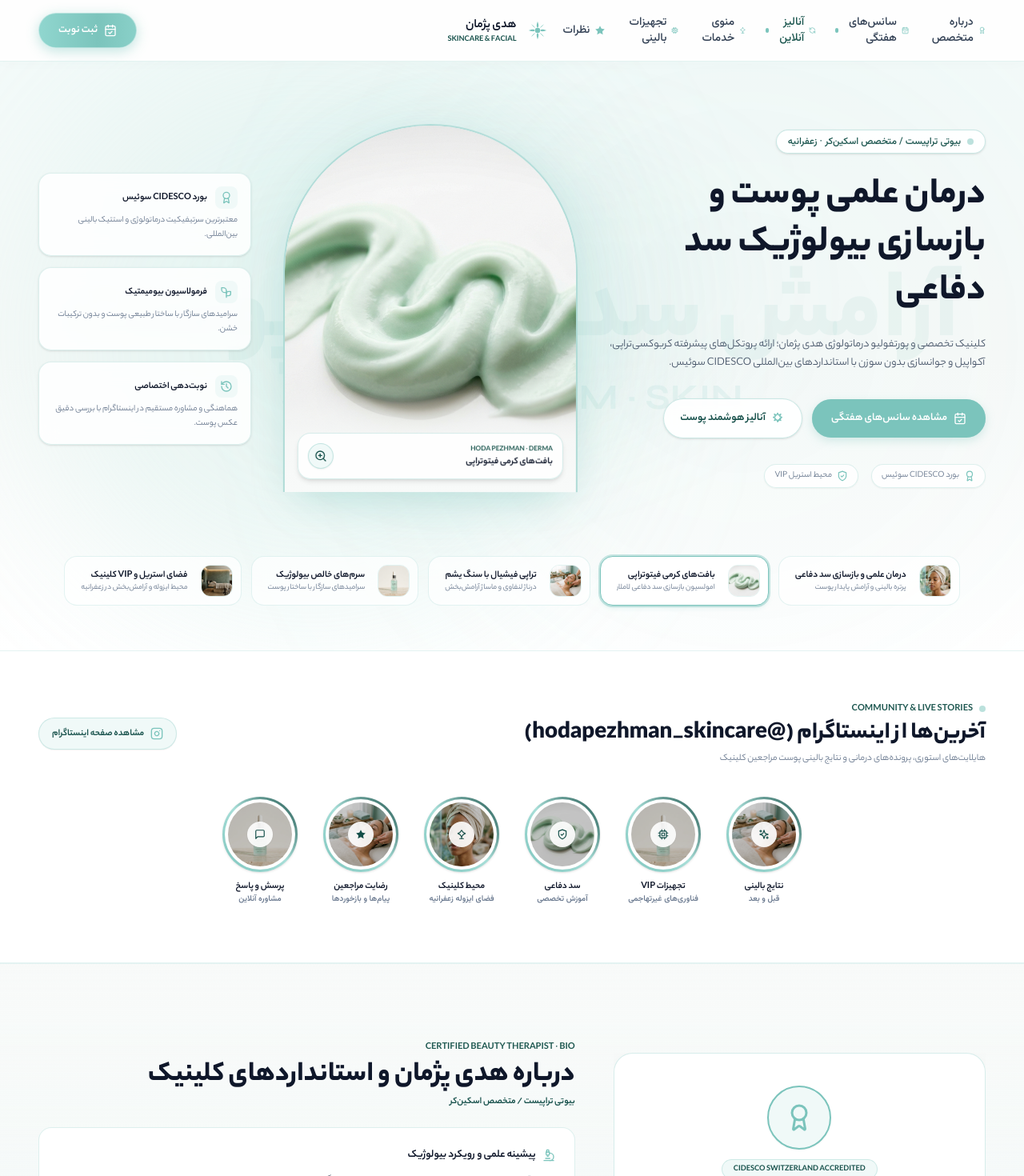
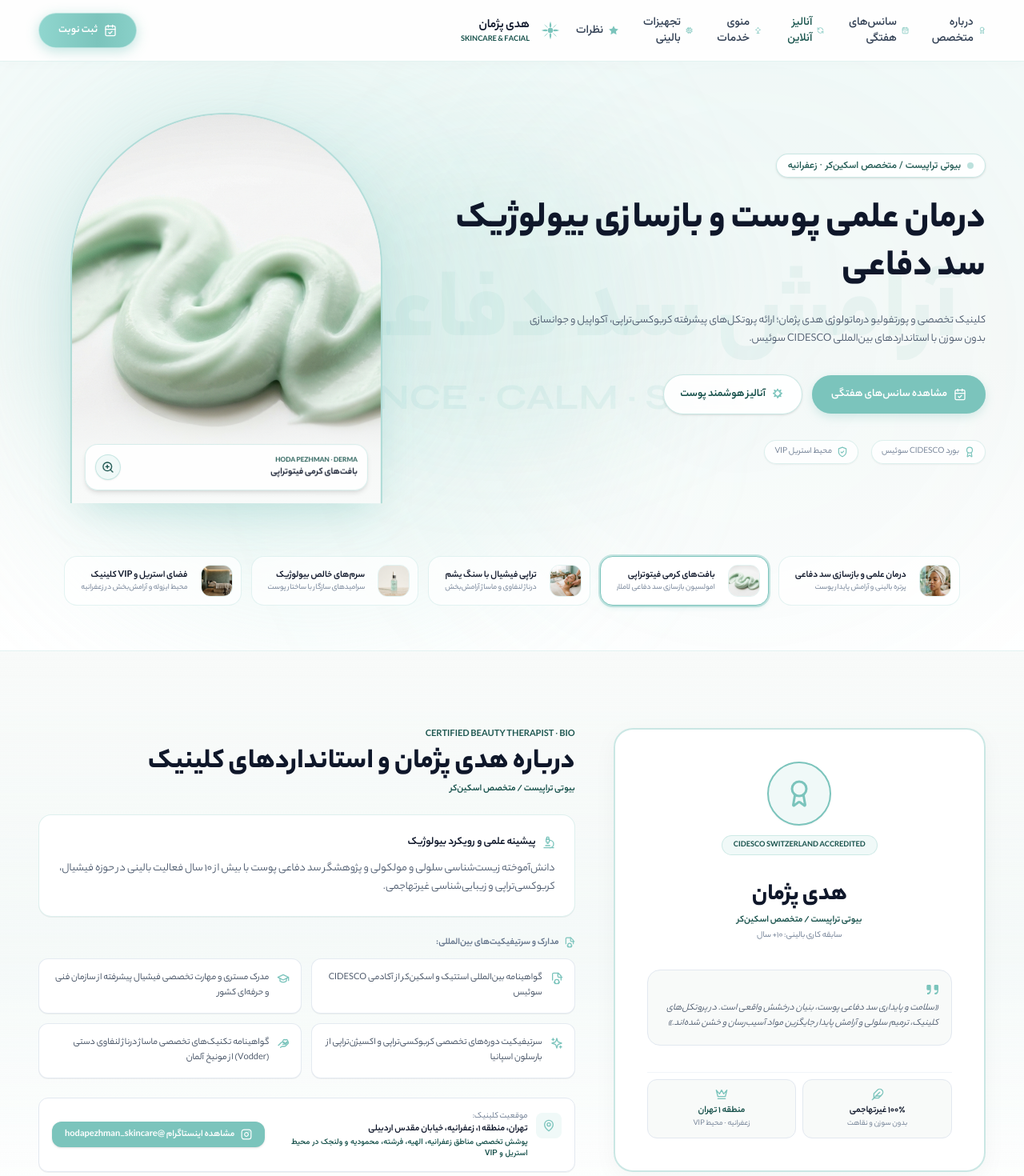
Before and after one commit to yasinlevine/hoda, a React (Vite) app: page / in a window 1280 px wide. Shown: the top 1470 px of the page at 80% size. Built offline with nearby package versions, Linux system fonts and the light colour scheme; a web font is replaced by a local one.

Commit message:
refactor: cleanup navigation and optimize hero layout
Remove unused Instagram highlights section and navigation pulse indicators. Adjust EditorialHeroSection column ratios and update AOS overflow behavior to prevent horizontal scrolling.

```diff
--- a/src/App.tsx
+++ b/src/App.tsx
@@ -27,7 +27,6 @@ import { EditorialHeroSection } from './components/EditorialHeroSection';
 import { ClinicalDevicesSection } from './components/ClinicalDevicesSection';
 import { ServiceCard } from './components/ServiceCard';
 import { SkinAnalysisSection } from './components/SkinAnalysisSection';
-import { InstagramHighlightsSection } from './components/InstagramHighlightsSection';
 
 // Robust SVG Icons (Zero external CDN dependency)
 import {
@@ -1658,12 +1657,10 @@ export default function App() {
               <a href="#schedule" className="hover:text-[#134e48] transition-colors font-medium flex items-center gap-1.5">
                 <CalendarCheckIcon className="w-3.5 h-3.5 text-[#7bc4bc]" />
                 <span>سانس‌های هفتگی</span>
-                <span className="w-1.5 h-1.5 rounded-full bg-[#7bc4bc] animate-pulse"></span>
               </a>
               <a href="#skin-analysis" className="hover:text-[#134e48] transition-colors font-medium text-[#1d5750] flex items-center gap-1.5">
                 <CameraRotateIcon className="w-3.5 h-3.5 text-[#7bc4bc]" />
                 <span>آنالیز آنلاین</span>
-                <span className="w-1.5 h-1.5 rounded-full bg-[#7bc4bc] animate-ping"></span>
               </a>
               <a href="#services" className="hover:text-[#134e48] transition-colors font-medium flex items-center gap-1.5">
                 <SpaIcon className="w-3.5 h-3.5 text-[#7bc4bc]" />
@@ -1742,10 +1739,7 @@ export default function App() {
               onClick={() => setIsMobileMenuOpen(false)}
               className="min-h-[48px] px-4 py-3 rounded-2xl bg-[#f0f9f8] hover:bg-[#e4f6f3] text-[#134e48] text-xs font-semibold flex items-center justify-between border border-[#7bc4bc]/30"
             >
-              <div className="flex items-center gap-2">
-                <span>جدول سانس‌های هفتگی</span>
-                <span className="w-2 h-2 rounded-full bg-[#7bc4bc] animate-pulse"></span>
-              </div>
+              <span>جدول سانس‌های هفتگی</span>
               <CalendarCheckIcon className="w-4 h-4 text-[#7bc4bc]" />
             </a>
             <a
@@ -1753,10 +1747,7 @@ export default function App() {
               onClick={() => setIsMobileMenuOpen(false)}
               className="min-h-[48px] px-4 py-3 rounded-2xl bg-[#f0f9f8] hover:bg-[#e4f6f3] text-[#134e48] text-xs font-semibold flex items-center justify-between border border-[#7bc4bc]/30"
             >
-              <div className="flex items-center gap-2">
-                <span>آنالیز آنلاین پوست و روتین</span>
-                <span className="w-2 h-2 rounded-full bg-[#7bc4bc] animate-pulse"></span>
-              </div>
+              <span>آنالیز آنلاین پوست و روتین</span>
               <CameraRotateIcon className="w-4 h-4 text-[#7bc4bc]" />
             </a>
             <a
@@ -1800,22 +1791,15 @@ export default function App() {
       />
 
       {/* ========================================================================= */}
-      {/* HIGHLIGHTS / SOCIAL SECTION ("آخرین‌ها از اینستاگرام") */}
-      {/* ========================================================================= */}
-      <InstagramHighlightsSection
-        onOpenBookingModal={(title) => handleOpenInstagramBooking(title)}
-      />
-
-      {/* ========================================================================= */}
       {/* 1. PROFESSIONAL IDENTITY & BIO SECTION */}
       {/* ========================================================================= */}
-      <section id="bio" className="py-20 sm:py-24 bg-gradient-to-b from-[#f8faf9] via-[#f0f9f8]/40 to-white border-t border-[#7bc4bc]/20 relative font-vazir">
-        <div className="max-w-7xl mx-auto px-6 sm:px-12">
-
-          <div className="grid grid-cols-1 lg:grid-cols-12 gap-12 items-center">
-
-            <div data-aos="fade-up" className="lg:col-span-5 relative">
-              <div className="relative rounded-3xl bg-white border border-[#7bc4bc]/30 p-8 sm:p-10 shadow-[0_8px_30px_rgb(0,0,0,0.04)] flex flex-col justify-between space-y-6 text-center hover:border-[#7bc4bc] hover:-translate-y-1 transition-all duration-300">
+      <section id="bio" className="py-20 sm:py-24 bg-gradient-to-b from-[#f8faf9] via-[#f0f9f8]/40 to-white border-t border-[#7bc4bc]/20 relative font-vazir overflow-visible">
+        <div className="max-w-7xl mx-auto px-6 sm:px-12 overflow-visible">
+
+          <div className="grid grid-cols-1 lg:grid-cols-12 gap-12 items-center overflow-visible">
+
+            <div data-aos="fade-up" className="lg:col-span-5 relative pt-2 -mt-2 overflow-visible w-full max-w-[466.328px]">
+              <div className="relative rounded-3xl bg-white border-2 border-[#7bc4bc]/40 p-8 sm:p-10 shadow-[0_8px_30px_rgb(0,0,0,0.04)] flex flex-col justify-between space-y-6 text-center hover:border-[#7bc4bc] hover:shadow-[0_12px_36px_rgb(123,196,188,0.2)] hover:-translate-y-1 transition-all duration-300 overflow-visible min-h-[555px]" style={{ minHeight: '555px' }}>
 
                 {/* Prestige Seal & Monogram */}
                 <div className="relative mx-auto">
--- a/src/components/EditorialHeroSection.tsx
+++ b/src/components/EditorialHeroSection.tsx
@@ -5,9 +5,7 @@ import {
   WandSparklesIcon,
   AwardIcon,
   ShieldCheckIcon,
-  ZoomInIcon,
-  SeedlingIcon,
-  HistoryIcon
+  ZoomInIcon
 } from './Icons';
 
 interface EditorialHeroSectionProps {
@@ -63,7 +61,7 @@ export const EditorialHeroSection: React.FC<EditorialHeroSectionProps> = ({
       <div className="max-w-7xl mx-auto px-4 sm:px-6 lg:px-12 w-full min-w-0 max-w-full grid grid-cols-1 lg:grid-cols-12 gap-8 lg:gap-10 items-center relative z-10 flex-1 my-auto">
 
         {/* Editorial Headline & Action CTAs */}
-        <div className="lg:col-span-5 text-center lg:text-right space-y-4 sm:space-y-6 order-1 lg:order-1 w-full">
+        <div className="lg:col-span-7 text-center lg:text-right space-y-4 sm:space-y-6 order-1 lg:order-1 w-full">
 
           <div className="inline-flex items-center gap-2 px-3.5 py-1.5 rounded-full bg-white/90 border border-[#7bc4bc]/40 text-[11px] sm:text-xs text-[#1d5750] shadow-sm backdrop-blur-md mx-auto lg:mx-0">
             <span className="w-2 h-2 rounded-full bg-[#7bc4bc] animate-pulse"></span>
@@ -111,18 +109,18 @@ export const EditorialHeroSection: React.FC<EditorialHeroSectionProps> = ({
         </div>
 
         {/* Central Artistic Arch Framing Container with High-Res Model Portrait */}
-        <div className="lg:col-span-4 relative flex justify-center items-center order-2 lg:order-2 my-2 sm:my-0 w-full">
+        <div className="lg:col-span-5 relative flex justify-center items-center order-2 lg:order-2 my-2 sm:my-0 w-full">
 
           {/* Luminous Mint Halo Behind Arch */}
           <div className="absolute inset-0 bg-[#7bc4bc]/20 rounded-full blur-3xl scale-95 pointer-events-none"></div>
 
           {/* Artistic Arch Frame with Frosted Glass Border */}
-          <div className="relative z-10 w-full max-w-[260px] sm:max-w-[320px] lg:max-w-[380px] aspect-[3.2/4] rounded-t-[130px] sm:rounded-t-[160px] lg:rounded-t-[190px] overflow-hidden border-t-2 border-x-2 border-[#7bc4bc]/60 shadow-[0_20px_50px_-15px_rgba(123,196,188,0.4)] group bg-white animate-portrait-float mx-auto">
+          <div className="relative z-10 w-full max-w-[280px] sm:max-w-[340px] lg:max-w-[390px] aspect-[3.2/4] rounded-t-[140px] sm:rounded-t-[170px] lg:rounded-t-[195px] overflow-hidden border-t-2 border-x-2 border-[#7bc4bc]/60 shadow-[0_20px_50px_-15px_rgba(123,196,188,0.4)] group bg-white animate-portrait-float mx-auto">
             <img
               src={heroThumbnails[activeThumbnail].img}
               alt={heroThumbnails[activeThumbnail].title}
               referrerPolicy="no-referrer"
-              className="w-full h-full object-cover object-top group-hover:scale-105 transition-transform duration-700"
+              className="w-full h-full object-cover object-center group-hover:scale-105 transition-transform duration-700"
             />
 
             {/* Seamless Bottom Gradient Fade into Page Background */}
@@ -147,45 +145,6 @@ export const EditorialHeroSection: React.FC<EditorialHeroSectionProps> = ({
                 <ZoomInIcon className="w-4 h-4" />
               </button>
             </div>
-          </div>
-        </div>
-
-        {/* Left Flank (Desktop): Clinical Credentials & Floating Indicators */}
-        <div className="lg:col-span-3 space-y-3.5 order-3 hidden lg:block">
-          <div className="bg-white/85 border border-[#7bc4bc]/25 p-4 rounded-2xl backdrop-blur-md shadow-sm hover:border-[#7bc4bc]/60 transition-all hover:-translate-y-0.5">
-            <div className="flex items-center gap-2.5 mb-1.5">
-              <span className="w-7 h-7 rounded-lg bg-[#f0f9f8] text-[#7bc4bc] flex items-center justify-center text-xs">
-                <AwardIcon className="w-4 h-4" />
-              </span>
-              <h4 className="text-xs font-bold text-[#0f172a]">بورد CIDESCO سوئیس</h4>
-            </div>
-            <p className="text-[11px] text-[#64748b] leading-relaxed">
-              معتبرترین سرتیفیکیت درماتولوژی و استتیک بالینی بین‌المللی.
-            </p>
-          </div>
-
-          <div className="bg-white/85 border border-[#7bc4bc]/25 p-4 rounded-2xl backdrop-blur-md shadow-sm hover:border-[#7bc4bc]/60 transition-all hover:-translate-y-0.5">
-            <div className="flex items-center gap-2.5 mb-1.5">
-              <span className="w-7 h-7 rounded-lg bg-[#f0f9f8] text-[#7bc4bc] flex items-center justify-center text-xs">
-                <SeedlingIcon className="w-4 h-4" />
-              </span>
-              <h4 className="text-xs font-bold text-[#0f172a]">فرمولاسیون بیومیمتیک</h4>
-            </div>
-            <p className="text-[11px] text-[#64748b] leading-relaxed">
-              سرامیدهای سازگار با ساختار طبیعی پوست و بدون ترکیبات خشن.
-            </p>
-          </div>
-
-          <div className="bg-white/85 border border-[#7bc4bc]/25 p-4 rounded-2xl backdrop-blur-md shadow-sm hover:border-[#7bc4bc]/60 transition-all hover:-translate-y-0.5">
-            <div className="flex items-center gap-2.5 mb-1.5">
-              <span className="w-7 h-7 rounded-lg bg-[#f0f9f8] text-[#7bc4bc] flex items-center justify-center text-xs">
-                <HistoryIcon className="w-4 h-4" />
-              </span>
-              <h4 className="text-xs font-bold text-[#0f172a]">نوبت‌دهی اختصاصی</h4>
-            </div>
-            <p className="text-[11px] text-[#64748b] leading-relaxed">
-              هماهنگی و مشاوره مستقیم در اینستاگرام با بررسی دقیق عکس پوست.
-            </p>
           </div>
         </div>
 
--- a/src/index.css
+++ b/src/index.css
@@ -80,9 +80,9 @@
     background-color: #f8faf9;
   }
 
-  /* Prevent AOS from creating horizontal scrollbars on mobile RTL */
+  /* Prevent AOS from creating horizontal scrollbars on mobile RTL without clipping vertical hover/shadows */
   [data-aos] {
-    overflow-x: hidden;
+    overflow-x: clip;
   }
 
   /* Custom scrollbar in luminous pastel mint aesthetic */
```
Also changed, not shown: 15 other files (tests, documents, lock files or other folders).
